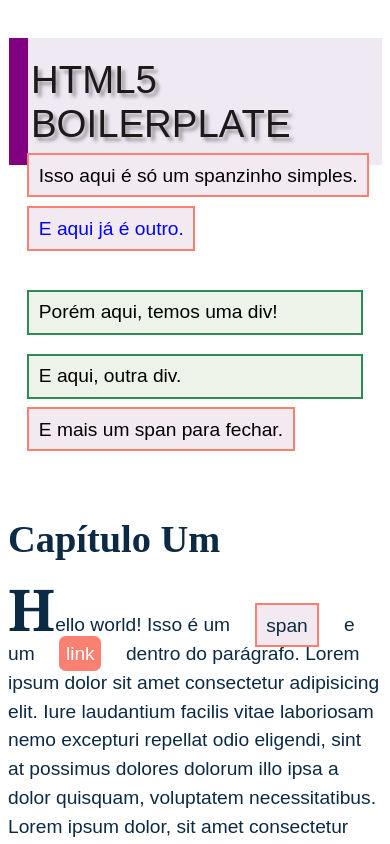
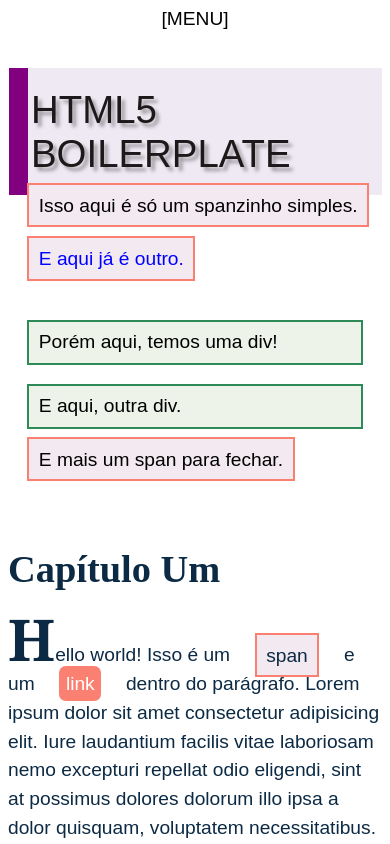
Before and after one commit to utfpr-cefwm/html5-boilerplate-2025-1, a website built with webpack: page index.html in a window 390 px wide. Shown: the top 844 px of the page. Built offline with nearby package versions, Linux system fonts and the light colour scheme.

Commit message:
Demonstra flexbox e media query.

```diff
--- a/css/style.css
+++ b/css/style.css
@@ -101,3 +101,26 @@ a {
   display: inline-block;
   color: blue;
 }
+
+.flex {
+  display: flex;
+  flex-flow: row nowrap;
+}
+
+.flex aside {
+  flex: 1 300px;
+  text-align: center;
+}
+
+.flex main {
+  flex: 10 500px;
+}
+
+@media screen and (max-width: 800px) {
+  .flex {
+    flex-direction: column;
+  }
+  .flex aside {
+    flex-basis: auto;
+  }
+}
--- a/index.html
+++ b/index.html
@@ -16,8 +16,13 @@
     <meta name="theme-color" content="#fafafa">
   </head>
 
-  <body>
+  <body class="flex">
 
+    <aside>
+      [MENU]
+    </aside>
+
+    <main>
       <h1 class="misterio" id="titulo-principal">HTML5 Boilerplate</h1>
 
       <span>
@@ -81,6 +86,7 @@
           Voluptate temporibus tempora sunt nam? Dolore error nesciunt, veniam, sed repellendus aliquid cumque ipsum voluptatibus debitis inventore impedit. Delectus modi veritatis similique ipsa nemo neque, tempore quisquam dolorum labore eaque!
         </p>
       </section>
+    </main>
 
     <script src="js/app.js"></script>
 
```
Lines whose indentation alone changed are shown as unchanged.
